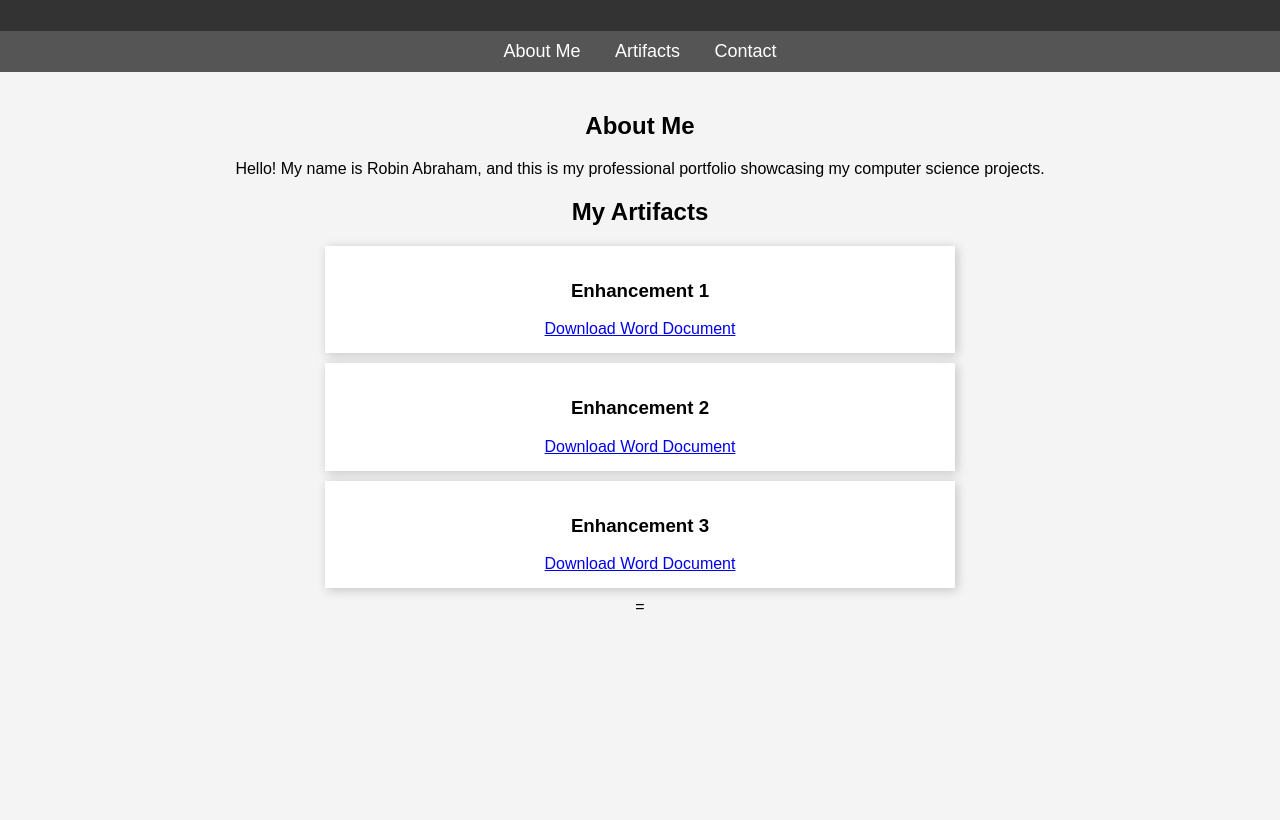
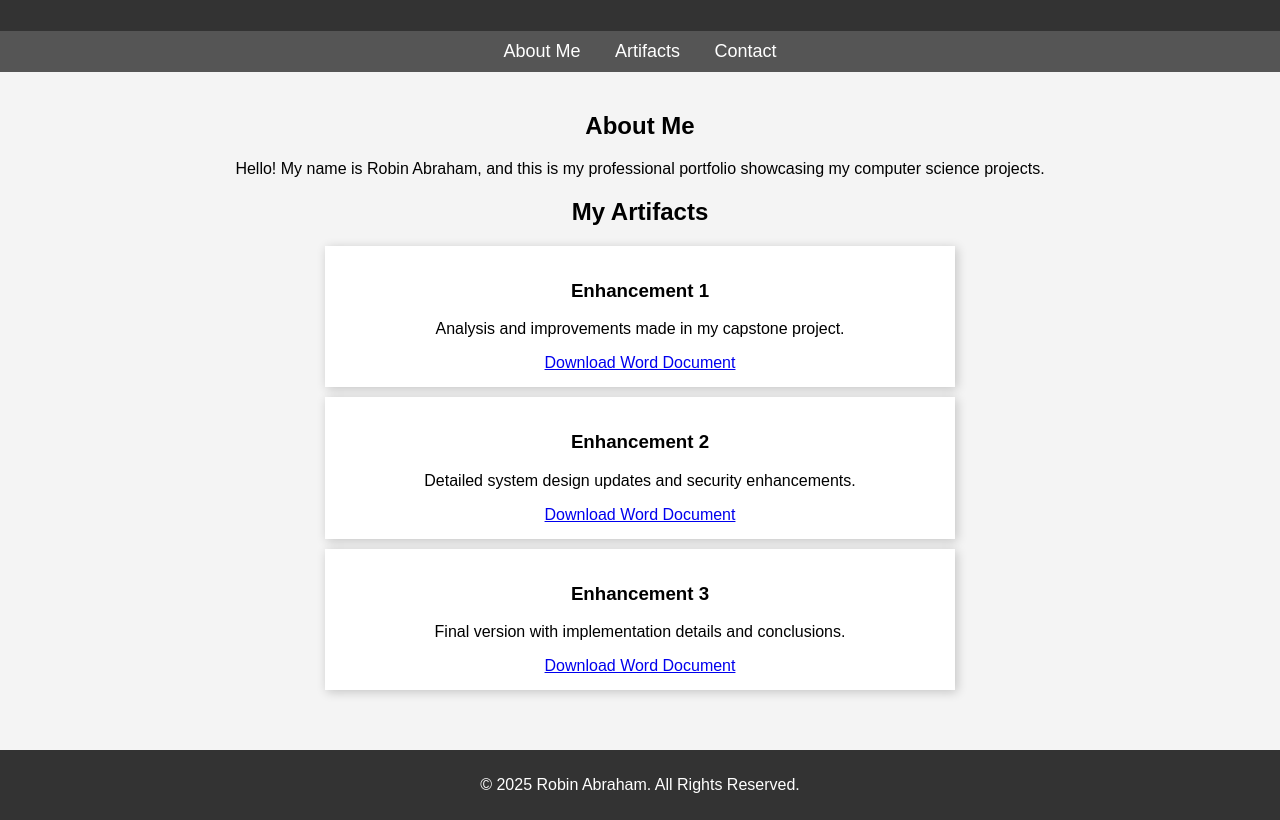
Before and after one commit to rabraham920/rabraham920.github.io, a plain HTML site: page index.html in a window 1280 px wide. Shown: the part 128-948 px from the top of the page. Before the commit the page ends 800 px from the top, so only its background shows below. Drawn offline with Linux system fonts and the light colour scheme.

Commit message:
Update index.html

```diff
--- a/index.html
+++ b/index.html
@@ -70,28 +70,27 @@
 
         <div class="artifact">
             <h3>Enhancement 1</h3>
-            <p></p>
+            <p>Analysis and improvements made in my capstone project.</p>
             <a href="CS499_ModTHREE_MilestoneTWONarrative_RA.docx" download>Download Word Document</a>
         </div>
 
-
         <div class="artifact">
             <h3>Enhancement 2</h3>
-            <p></p>
+            <p>Detailed system design updates and security enhancements.</p>
             <a href="CS499_ModFOUR_MilestoneTHREENarrative_RA.docx" download>Download Word Document</a>
         </div>
 
         <div class="artifact">
             <h3>Enhancement 3</h3>
-            <p></p>
+            <p>Final version with implementation details and conclusions.</p>
             <a href="CS499_ModFIVE_MilestoneFOURNarrative.docx" download>Download Word Document</a>
         </div>
-
-=
     </section>
 </div>
 
-
+<footer>
+    <p>&copy; 2025 Robin Abraham. All Rights Reserved.</p>
+</footer>
 
 </body>
 </html>
```
